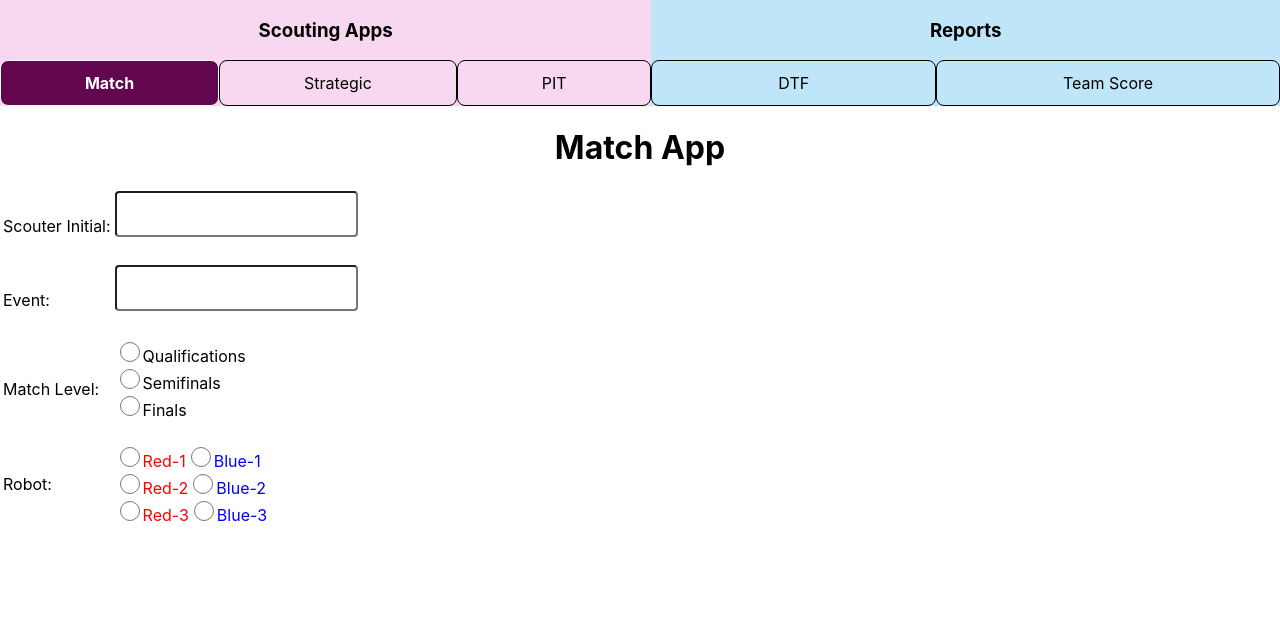
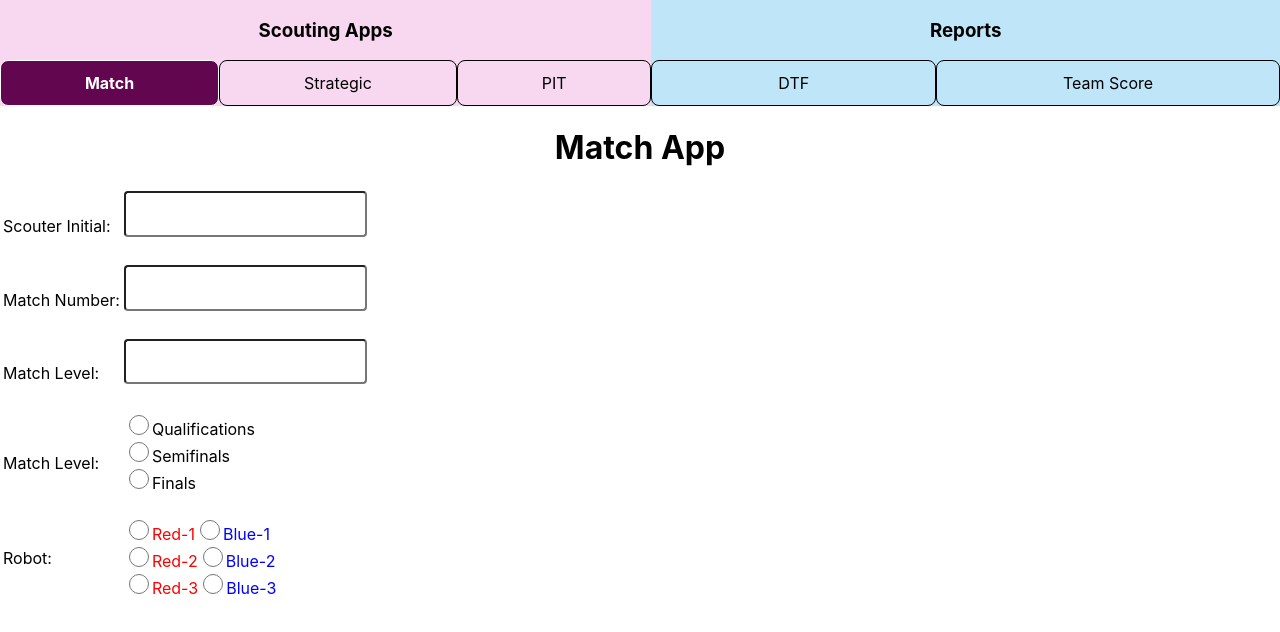
Before and after one commit to yoshist/ScoutingApp, a React (Create React App) app: page /match-app in a window 1280 px wide. Shown: the top 632 px of the page. Built offline with nearby package versions, Linux system fonts and the light colour scheme.

Commit message:
Added a new field

```diff
--- a/src/pages/apps/Match_App.jsx
+++ b/src/pages/apps/Match_App.jsx
@@ -19,13 +19,21 @@ export default function Match_App() {
 
             <tr>
               <td>
-                <label for="event">Event: </label>
+                <label for="match-number">Match Number: </label>
               </td>
               <td>
-              <input className="text-field-style" type="text" id="event" name="Event"/>
+              <input className="text-field-style" type="text" id="match-number" name="Match_Number"/>
               </td>
             </tr>
 
+            <tr>
+            <td>
+                <label for="">Match Level: </label>
+              </td>
+              <td>
+              <input className="text-field-style" type="text" id="match-level" name="Match_Level"/>
+              </td>
+            </tr>
             <tr>
               <td>
                 <label for="match-level">Match Level: </label>
```
